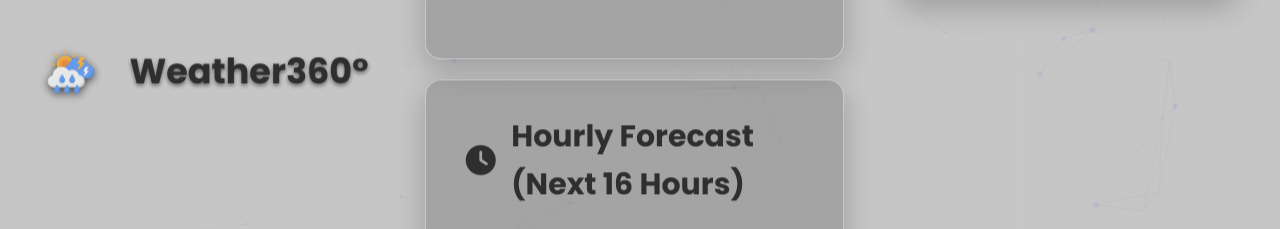
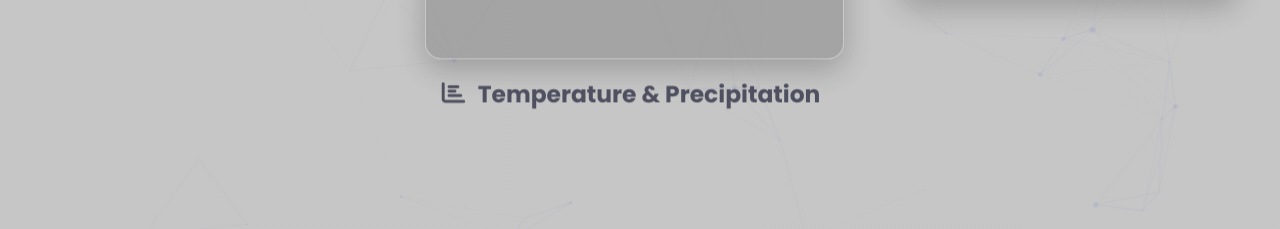
Before and after one commit to arunrao605/mausam360, a plain HTML site: page index.html in a window 1280 px wide. Shown: the part 571-800 px from the top of the page. Drawn offline with nearby package versions, Linux system fonts and the light colour scheme; no server answers.

Commit message:
Update index.html

```diff
--- a/index.html
+++ b/index.html
@@ -9,6 +9,7 @@
   <link href="https://fonts.googleapis.com/css2?family=Poppins:wght@300;400;500;600;700&display=swap" rel="stylesheet">
   <link rel="stylesheet" href="styles.css" />
   <link rel="icon" href="gifs/icon.ico" type="image/x-icon"/>
+  <script src="https://cdn.jsdelivr.net/npm/chart.js"></script>
 </head>
 <body>
 <!-- Splash Screen -->
@@ -67,10 +68,10 @@
         </div>
       </div>
 
-      <!-- Hourly Forecast -->
-      <div class="hourly-forecast">
-        <h3><i class="fas fa-clock"></i> Hourly Forecast (Next 16 Hours)</h3>
-        <div id="hourlyCards" class="hourly-cards"></div>
+      <!-- Graph Forecast -->
+      <div class="graph-forecast">
+        <h3><i class="fas fa-chart-bar"></i> Temperature & Precipitation </h3>
+        <canvas id="weatherChart"></canvas>
       </div>
     </div>
 
```
